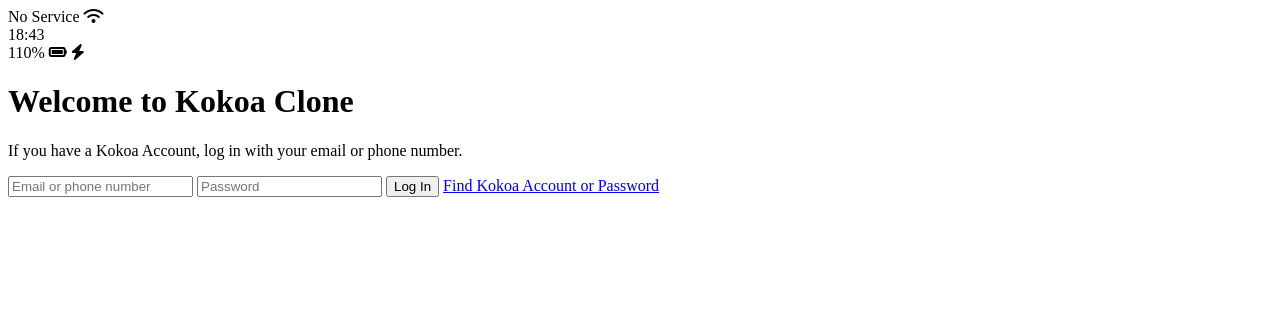
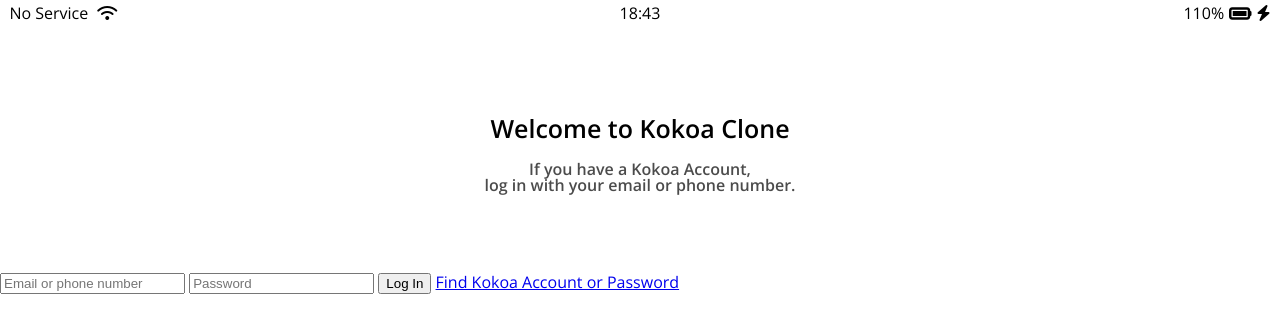
Before and after one commit to basewo/kokoaclonecode001, a plain HTML site: page index.html in a window 1280 px wide. Drawn offline with nearby package versions, Linux system fonts and the light colour scheme.

Commit message:
updated index.html

```diff
--- /dev/null
+++ b/css/reset.css
@@ -0,0 +1,135 @@
+/* http://meyerweb.com/eric/tools/css/reset/
+   v2.0 | 20110126
+   License: none (public domain)
+*/
+
+html,
+body,
+div,
+span,
+applet,
+object,
+iframe,
+h1,
+h2,
+h3,
+h4,
+h5,
+h6,
+p,
+blockquote,
+pre,
+a,
+abbr,
+acronym,
+address,
+big,
+cite,
+code,
+del,
+dfn,
+em,
+img,
+ins,
+kbd,
+q,
+s,
+samp,
+small,
+strike,
+strong,
+sub,
+sup,
+tt,
+var,
+b,
+u,
+i,
+center,
+dl,
+dt,
+dd,
+ol,
+ul,
+li,
+fieldset,
+form,
+label,
+legend,
+table,
+caption,
+tbody,
+tfoot,
+thead,
+tr,
+th,
+td,
+article,
+aside,
+canvas,
+details,
+embed,
+figure,
+figcaption,
+footer,
+header,
+hgroup,
+menu,
+nav,
+output,
+ruby,
+section,
+summary,
+time,
+mark,
+audio,
+video {
+    margin: 0;
+    padding: 0;
+    border: 0;
+    font-size: 100%;
+    font: inherit;
+    vertical-align: baseline;
+}
+
+/* HTML5 display-role reset for older browsers */
+article,
+aside,
+details,
+figcaption,
+figure,
+footer,
+header,
+hgroup,
+menu,
+nav,
+section {
+    display: block;
+}
+
+body {
+    line-height: 1;
+}
+
+ol,
+ul {
+    list-style: none;
+}
+
+blockquote,
+q {
+    quotes: none;
+}
+
+blockquote:before,
+blockquote:after,
+q:before,
+q:after {
+    content: '';
+    content: none;
+}
+
+table {
+    border-collapse: collapse;
+    border-spacing: 0;
+}
--- /dev/null
+++ b/css/status-bar.css
@@ -0,0 +1,48 @@
+.status-bar {
+    display: flex;
+    justify-content: center;
+    padding: 5px 3px;
+}
+
+.status-bar__column {
+    width: 33%;
+}
+
+.status-bar__column:first-child span {
+    margin-right: 5px;
+}
+
+.status-bar__column:nth-child(2) {
+    display: flex;
+    justify-content: center;
+}
+
+.status-bar__column:last-child {
+    display: flex;
+    justify-content: flex-end;
+    align-items: center;
+}
+
+.status-bar__column .fa-battery-full {
+    margin: 0px 5px;
+}
+
+.welcome-header{
+    margin-top: 90px;
+    text-align: center;
+    display: flex;
+    flex-direction: column;
+    align-items: center;
+    font-weight: 600;
+}
+
+.welcome-header__title{
+    margin-bottom: 20px;
+    font-size: 25px;
+}
+
+.welcome-header__text{
+    width: 60%;
+    opacity: 0.7;
+    margin-bottom: 80px;
+}
--- /dev/null
+++ b/css/styles.css
@@ -0,0 +1,6 @@
+@import url("https://fonts.googleapis.com/css2?family=Open+Sans:wght@400;600&display=swap");
+@import "reset.css";
+@import "status-bar.css";
+body {
+    font-family: "Open Sans", sans-serif;
+}
--- a/index.html
+++ b/index.html
@@ -2,6 +2,7 @@
 <html lang="en">
 
 <head>
+  <link rel="stylesheet" href="css/styles.css" />
   <meta charset="UTF-8" />
   <meta name="viewport" content="width=device-width, initial-scale=1.0" />
   <title>Welcome to Kokoa Clone</title>
@@ -18,25 +19,25 @@
     </div>
     <div class="status-bar__column">
       <span>110%</span>
-      <i class="fas fa-battery-full"></i>
+      <!-- <i class="fas fa-battery-full"></i> -->
+      <i class="fas fa-battery-full fa-lg"></i>
       <i class="fas fa-bolt"></i>
     </div>
   </div>
-
   <header class="welcome-header">
     <h1 class="welcome-header__title">Welcome to Kokoa Clone</h1>
     <p class="welcome-header__text">
-      If you have a Kokoa Account, log in with your email or phone number.
+      If you have a Kokoa Account,<br>
+      log in with your email or phone number.
     </p>
   </header>
-
   <form id="login-form">
     <input type="text" placeholder="Email or phone number" />
     <input type="password" placeholder="Password" />
     <input type="submit" value="Log In" />
     <a href="#">Find Kokoa Account or Password</a>
   </form>
+  <script src="https://kit.fontawesome.com/2ea6e66cd7.js" crossorigin="anonymous"></script>
+</body>
 
-    <script src="https://kit.fontawesome.com/2ea6e66cd7.js" crossorigin="anonymous"></script>
-  </body>
 </html>
```
